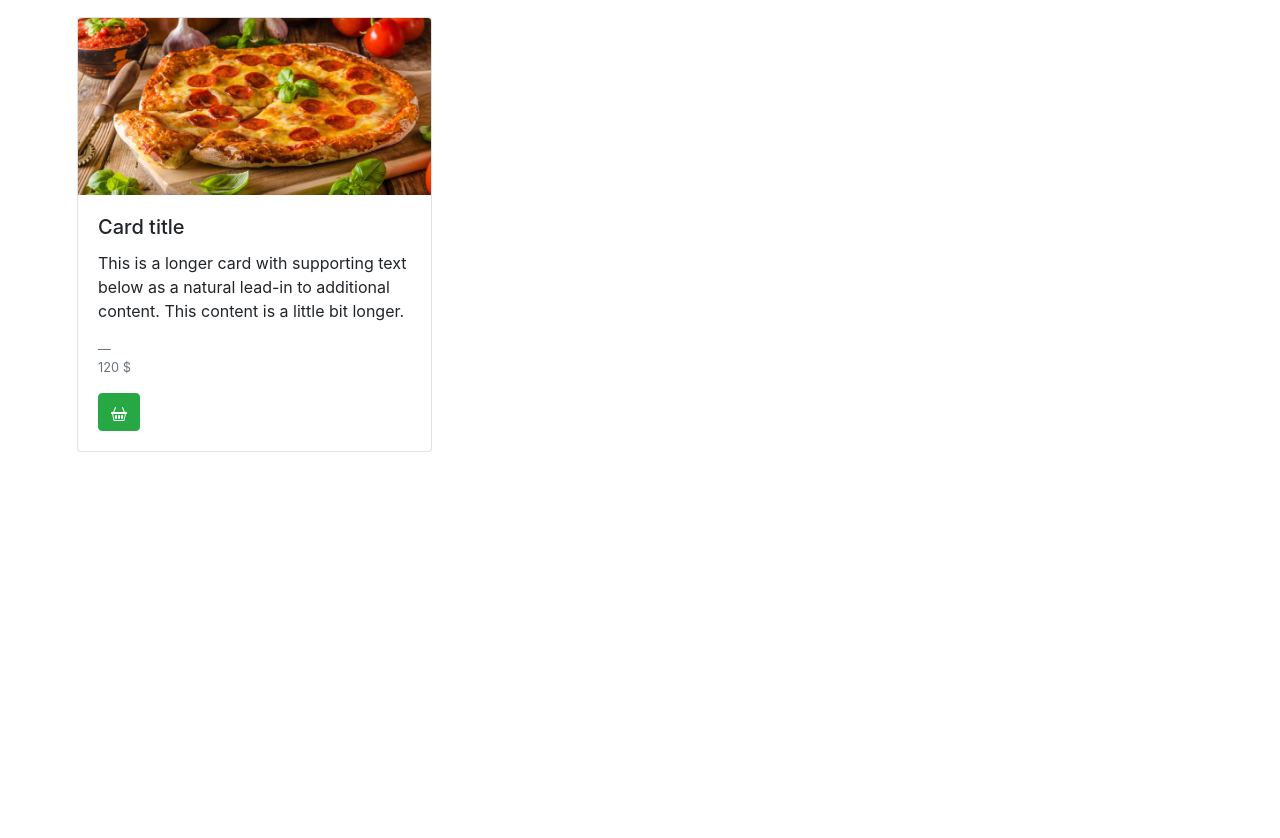
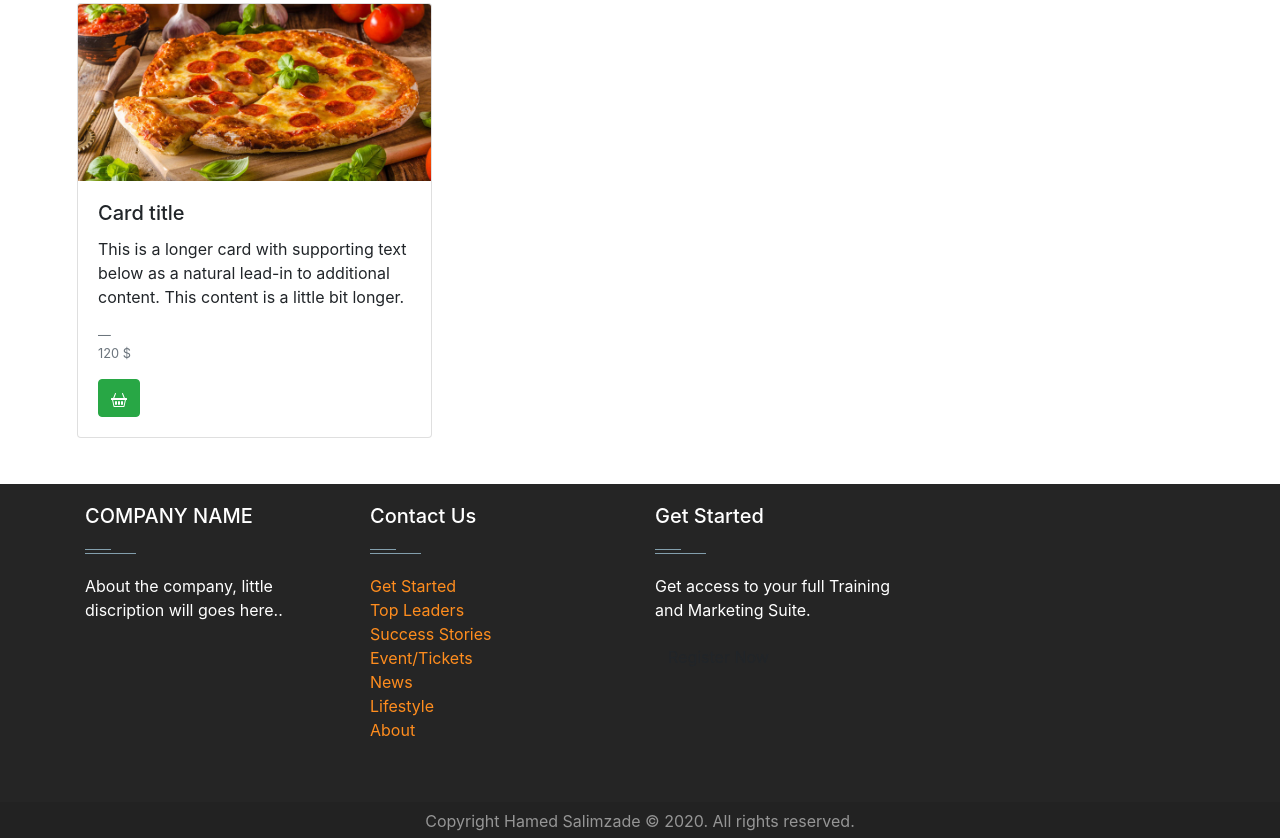
Before and after one commit to hamedsalimzadeh1999/pizza-template, a plain HTML site: page index.html in a window 1280 px wide. Shown: the part 1174-2012 px from the top of the page. Before the commit the page ends 1672 px from the top, so only its background shows below. Drawn offline with nearby package versions, Linux system fonts and the light colour scheme.

Commit message:
add footer

```diff
--- a/index.html
+++ b/index.html
@@ -47,21 +47,25 @@
                     <a class="nav-link disabled" href="#" tabindex="-1" aria-disabled="true">Disabled</a>
                 </li>
             </ul>
-            <form class="form-inline my-2 my-lg-0">
+            <div >
 
-                <div class="input-group mb-3">
-                    <input type="text" class="form-control" placeholder="Recipient's username"
-                        aria-label="Recipient's username" aria-describedby="button-addon2">
-                    <div class="input-group-append">
-                        <button class="btn btn-outline-light"type="button" id="button-addon2">Button</button>
-                    </div>
-                </div>
+              <ul class="navbar-nav ml-md-auto">
+                <li class="nav-item">
+                    <a class="nav-link pl-2 pr-1 mx-1 py-3 my-n2" href="https://github.com/twbs" target="_blank" rel="noopener" aria-label="GitHub">login</a>
+                  </li>
 
-            </form>
+                  <li class="nav-item">
+                    <a class="nav-link pl-2 pr-1 mx-1 py-3 my-n2" href="https://github.com/twbs" target="_blank" rel="noopener" aria-label="GitHub">sing up</a>
+                  </li>
+              </ul>
+
+          </div>
         </div>
     </nav>
     <!-- Nav bar  end-->
 <!-- slider start -->
+
+
 
 <div id="carouselExampleCaptions " class="carousel slide" data-ride="carousel">
     <ol class="carousel-indicators">
@@ -190,8 +194,78 @@
   </div>
 </div>
 <!-- cards end-->
+<!-- footer  -->
+
+<footer id="footer" class="footer-1">
+  <div class="main-footer widgets-dark typo-light">
+  <div class="container">
+  <div class="row">
+
+  <div class="col-xs-12 col-sm-6 col-md-3">
+  <div class="widget subscribe no-box">
+  <h5 class="widget-title">COMPANY NAME<span></span></h5>
+  <p>About the company, little discription will goes here.. </p>
+  </div>
+  </div>
+
+  <div class="col-xs-12 col-sm-6 col-md-3">
+  <div class="widget no-box">
+  <h5 class="widget-title">Contact Us<span></span></h5>
+  <ul class="thumbnail-widget">
+  <li>
+  <div class="thumb-content"><a href="#.">Get Started</a></div>
+  </li>
+  <li>
+  <div class="thumb-content"><a href="#.">Top Leaders</a></div>
+  </li>
+  <li>
+  <div class="thumb-content"><a href="#.">Success Stories</a></div>
+  </li>
+  <li>
+  <div class="thumb-content"><a href="#.">Event/Tickets</a></div>
+  </li>
+  <li>
+  <div class="thumb-content"><a href="#.">News</a></div>
+  </li>
+  <li>
+  <div class="thumb-content"><a href="#.">Lifestyle</a></div>
+  </li>
+  <li>
+  <div class="thumb-content"><a href="#.">About</a></div>
+  </li>
+  </ul>
+  </div>
+  </div>
+
+  <div class="col-xs-12 col-sm-6 col-md-3">
+  <div class="widget no-box">
+  <h5 class="widget-title">Get Started<span></span></h5>
+  <p>Get access to your full Training and Marketing Suite.</p>
+  <a class="btn" href="#." target="_blank">Register Now</a>
+  </div>
+  </div>
+
+  <div class="col-xs-12 col-sm-6 col-md-3">
 
 
+  </div>
+
+  </div>
+  </div>
+  </div>
+
+  <div class="footer-copyright">
+  <div class="container">
+  <div class="row">
+  <div class="col-md-12 text-center">
+  <p>Copyright Hamed Salimzade © 2020. All rights reserved.</p>
+  </div>
+  </div>
+  </div>
+  </div>
+  </footer>
+
+<!-- footer  -->
     <script src="https://code.jquery.com/jquery-3.5.1.slim.min.js"
         integrity="sha384-DfXdz2htPH0lsSSs5nCTpuj/zy4C+OGpamoFVy38MVBnE+IbbVYUew+OrCXaRkfj" crossorigin="anonymous">
     </script>
--- a/statics/css/style.css
+++ b/statics/css/style.css
@@ -5,3 +5,77 @@
 .body{
     padding: 22px;
 }
+
+footer .main-footer{	padding: 20px 0;	background: #252525;}
+footer ul{	padding-left: 0;	list-style: none;}
+
+
+.footer-copyright {	background: #222;	padding: 5px 0;}
+.footer-copyright .logo {    display: inherit;}
+.footer-copyright nav {    float: right;    margin-top: 5px;}
+.footer-copyright nav ul {	list-style: none;	margin: 0;	padding: 0;}
+.footer-copyright nav ul li {	border-left: 1px solid #505050;	display: inline-block;	line-height: 12px;	margin: 0;	padding: 0 8px;}
+.footer-copyright nav ul li a{	color: #969696;}
+.footer-copyright nav ul li:first-child {	border: medium none;	padding-left: 0;}
+.footer-copyright p {	color: #969696;	margin: 2px 0 0;}
+
+/* Footer Top */
+.footer-top{	background: #252525;	padding-bottom: 30px;	margin-bottom: 30px;	border-bottom: 3px solid #222;}
+
+/* Footer transparent */
+footer.transparent .footer-top, footer.transparent .main-footer{	background: transparent;}
+footer.transparent .footer-copyright{	background: none repeat scroll 0 0 rgba(0, 0, 0, 0.3) ;}
+
+/* Footer light */
+footer.light .footer-top{	background: #f9f9f9;}
+footer.light .main-footer{	background: #f9f9f9;}
+footer.light .footer-copyright{	background: none repeat scroll 0 0 rgba(255, 255, 255, 0.3) ;}
+
+/* Footer 4 */
+.footer- .logo {    display: inline-block;}
+
+/*====================
+	Widgets
+====================== */
+.widget{	padding: 20px;	margin-bottom: 40px;}
+.widget.widget-last{	margin-bottom: 0px;}
+.widget.no-box{	padding: 0;	background-color: transparent;	margin-bottom: 40px;
+	box-shadow: none; -webkit-box-shadow: none; -moz-box-shadow: none; -ms-box-shadow: none; -o-box-shadow: none;}
+.widget.subscribe p{	margin-bottom: 18px;}
+.widget li a{	color: #ff8d1e;}
+.widget li a:hover{	color: #4b92dc;}
+.widget-title {margin-bottom: 20px;}
+.widget-title span {background: #839FAD none repeat scroll 0 0;display: block; height: 1px;margin-top: 25px;position: relative;width: 20%;}
+.widget-title span::after {background: inherit;content: "";height: inherit;    position: absolute;top: -4px;width: 50%;}
+.widget-title.text-center span,.widget-title.text-center span::after {margin-left: auto;margin-right:auto;left: 0;right: 0;}
+.widget .badge{	float: right;	background: #7f7f7f;}
+
+.typo-light h1,
+.typo-light h2,
+.typo-light h3,
+.typo-light h4,
+.typo-light h5,
+.typo-light h6,
+.typo-light p,
+.typo-light div,
+.typo-light span,
+.typo-light small{	color: #fff;}
+
+ul.social-footer2 {	margin: 0;padding: 0;	width: auto;}
+ul.social-footer2 li {display: inline-block;padding: 0;}
+ul.social-footer2 li a:hover {background-color:#ff8d1e;}
+ul.social-footer2 li a {display: block;	height:30px;width: 30px;text-align: center;}
+.btnorg{background-color: #ff8d1e; color:#fff;}
+.btn:hover, .btn:focus, .btn.active {background: #4b92dc;color: #fff;
+-webkit-box-shadow: 0 15px 30px rgba(0, 0, 0, 0.1);
+-moz-box-shadow: 0 15px 30px rgba(0, 0, 0, 0.1);
+-ms-box-shadow: 0 15px 30px rgba(0, 0, 0, 0.1);
+-o-box-shadow: 0 15px 30px rgba(0, 0, 0, 0.1);
+box-shadow: 0 15px 30px rgba(0, 0, 0, 0.1);
+-webkit-transition: all 250ms ease-in-out 0s;
+-moz-transition: all 250ms ease-in-out 0s;
+-ms-transition: all 250ms ease-in-out 0s;
+-o-transition: all 250ms ease-in-out 0s;
+transition: all 250ms ease-in-out 0s;
+
+}
```
